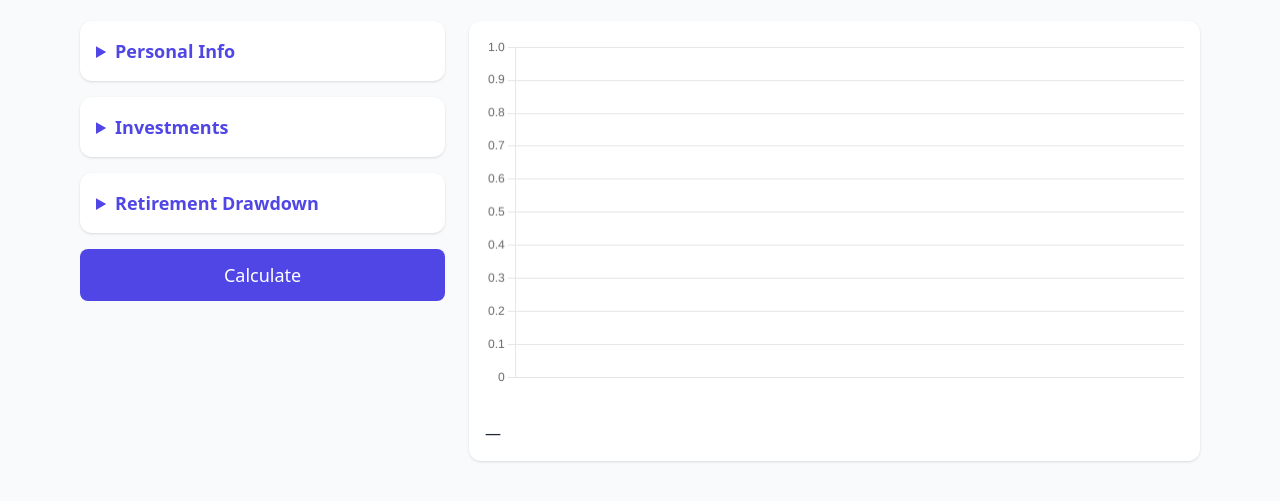
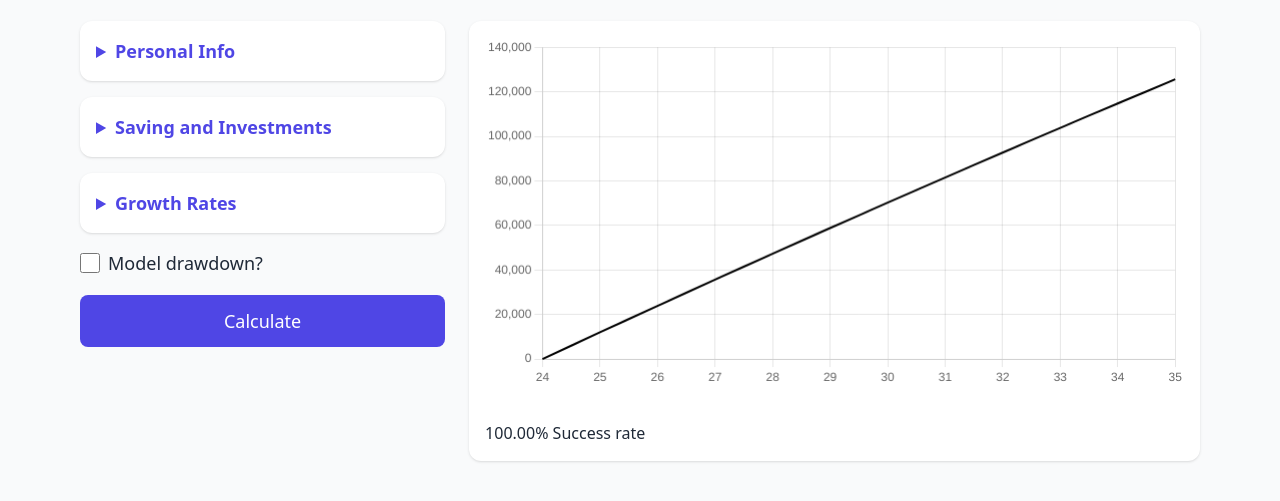
Before and after one commit to captaincaaaaveman/fire, a plain HTML site: page index.html in a window 1280 px wide. Shown: the part 79-580 px from the top of the page. Drawn offline with nearby package versions, Linux system fonts and the light colour scheme.

Commit message:
savings support and drawdown disable

```diff
--- a/index.html
+++ b/index.html
@@ -39,31 +39,62 @@
     </div>
   </details>
 
-  <!-- Investments Group -->
+  <!-- Saving and Investments Group -->
   <details class="bg-white rounded-xl shadow p-4 w-full">
-    <summary class="cursor-pointer font-semibold text-indigo-600 text-lg">Investments</summary>
+    <summary class="cursor-pointer font-semibold text-indigo-600 text-lg">Saving and Investments</summary>
     <div class="mt-2 space-y-4">
       <div>
-        <label class="block text-lg font-medium" for="amountInput">Amount</label>
-        <input type="number" id="amountInput" class="mt-1 w-full rounded-lg border-gray-300 shadow-sm p-3 text-lg focus:border-indigo-500 focus:ring focus:ring-indigo-200" />
+        <label class="block text-lg font-medium" for="investmentAmountInput">Current Investments</label>
+        <input type="number" id="investmentAmountInput" class="mt-1 w-full rounded-lg border-gray-300 shadow-sm p-3 text-lg focus:border-indigo-500 focus:ring focus:ring-indigo-200" />
       </div>
       <div>
-        <label class="block text-lg font-medium" for="percentageInput">Growth % (or leave blank for historical scenarios)</label>
-        <input type="number" id="percentageInput" class="mt-1 w-full rounded-lg border-gray-300 shadow-sm p-3 text-lg focus:border-indigo-500 focus:ring focus:ring-indigo-200" />
+        <label class="block text-lg font-medium" for="savingsAmountInput">Current Savings</label>
+        <input type="number" id="savingsAmountInput" class="mt-1 w-full rounded-lg border-gray-300 shadow-sm p-3 text-lg focus:border-indigo-500 focus:ring focus:ring-indigo-200" />
       </div>
       <div>
-        <label class="block text-lg font-medium" for="investmentInput">Annual Savings</label>
-        <input type="number" id="investmentInput" class="mt-1 w-full rounded-lg border-gray-300 shadow-sm p-3 text-lg focus:border-indigo-500 focus:ring focus:ring-indigo-200" />
+        <label class="block text-lg font-medium" for="annualInvestmentInput">Annual Investments</label>
+        <input type="number" id="annualInvestmentInput" class="mt-1 w-full rounded-lg border-gray-300 shadow-sm p-3 text-lg focus:border-indigo-500 focus:ring focus:ring-indigo-200" />
       </div>
       <div>
-        <label class="block text-lg font-medium" for="investmentYearsInput">Saving for how many years</label>
+        <label class="block text-lg font-medium" for="investmentYearsInput">Investing for how many years</label>
         <input type="number" id="investmentYearsInput" class="mt-1 w-full rounded-lg border-gray-300 shadow-sm p-3 text-lg focus:border-indigo-500 focus:ring focus:ring-indigo-200" />
+      </div>
+      <div>
+        <label class="block text-lg font-medium" for="annualSavingsInput">Annual Savingss</label>
+        <input type="number" id="annualSavingsInput" class="mt-1 w-full rounded-lg border-gray-300 shadow-sm p-3 text-lg focus:border-indigo-500 focus:ring focus:ring-indigo-200" />
+      </div>
+      <div>
+        <label class="block text-lg font-medium" for="savingsYearsInput">Saving for how many years</label>
+        <input type="number" id="savingsYearsInput" class="mt-1 w-full rounded-lg border-gray-300 shadow-sm p-3 text-lg focus:border-indigo-500 focus:ring focus:ring-indigo-200" />
       </div>
     </div>
   </details>
 
+  <!-- Assumed Growth Group -->
+  <details class="bg-white rounded-xl shadow p-4 w-full">
+    <summary class="cursor-pointer font-semibold text-indigo-600 text-lg">Growth Rates</summary>
+    <div class="mt-2 space-y-4">
+      <div>
+        <label class="block text-lg font-medium" for="investmentPercentageInput">Investment Growth % (or leave blank for historical scenarios)</label>
+        <input type="number" id="investmentPercentageInput" class="mt-1 w-full rounded-lg border-gray-300 shadow-sm p-3 text-lg focus:border-indigo-500 focus:ring focus:ring-indigo-200" />
+      </div>
+      <div>
+        <label class="block text-lg font-medium" for="savingsPercentageInput">Cash Savings Growth %</label>
+        <input type="number" id="savingsPercentageInput" class="mt-1 w-full rounded-lg border-gray-300 shadow-sm p-3 text-lg focus:border-indigo-500 focus:ring focus:ring-indigo-200" />
+      </div>
+    </div>
+  </details>
+
+<div>
+  <label class="inline-flex items-center space-x-2">
+    <input type="checkbox" id="modelDrawdownCheckbox"
+           class="h-5 w-5 text-indigo-600 border-gray-300 rounded focus:ring-indigo-500">
+    <span class="text-lg font-medium">Model drawdown?</span>
+  </label>
+</div>
+
   <!-- Retirement / Drawdown Group -->
-  <details class="bg-white rounded-xl shadow p-4 w-full">
+  <details id="drawdownGroup" class="bg-white rounded-xl shadow p-4 w-full">
     <summary class="cursor-pointer font-semibold text-indigo-600 text-lg">Retirement Drawdown</summary>
     <div class="mt-2 space-y-4">
       <div>
--- a/js/calculations.js
+++ b/js/calculations.js
@@ -106,48 +106,71 @@ const failureCases = []
  */
 export function getDatasets(model) {
 
-  const { age, retirementAge, amount, percentage, investment, investmentYears,
-    annualDrawdownUnder75,
-    annualDrawdown75orOver,
-    statePension } = model;
+  const {   age,
+  retirementAge,
+  investmentAmount,
+  savingsAmount,
+  investmentPercentage,
+  savingsPercentage,
+  investment,
+  investmentYears,
+  savings,
+  savingsYears,
+  annualDrawdownUnder75,
+  annualDrawdown75orOver,
+  statePensionInput,
+  modelDrawdown } = model;
 
   const results = [];
   const labels = [];
 
   let years = 95-age;
 
-  if (percentage>= 0) {
+  if (investmentPercentage>= 0) {
     years = historicGrowthRates.length-1
   }
 
   for (let historicYear = 0; historicYear < historicGrowthRates.length-years; historicYear++ ) {
 
-    let total = amount;
+    let totalInvestments = investmentAmount;
+    let totalSavings = savingsAmount;
     const series = [];
 
-    for (let i = age; i <= 95; i++) {
+    let toAge = retirementAge
+
+    if ( modelDrawdown ) {
+      toAge = 95
+    }
+
+    for (let i = age; i <= toAge; i++) {
 
       let year = i - age
 
       // Store in series
-      series[i - age] = total;
+      series[i - age] = totalInvestments+totalSavings;
 
-      if ( total < 0 )
+      if ( series[i - age] < 0 )
         break
 
       // Apply interest / growth
       let p = historicGrowthRates[historicYear+year]
 
-      if ( percentage >= 0 ) {
-        p = percentage;
+      if ( investmentPercentage >= 0 ) {
+        p = investmentPercentage;
       }
 
-      total = total * (1 + (p / 100));
+      totalInvestments = totalInvestments * (1 + (p / 100));
+      totalSavings = totalSavings * (1 + (savingsPercentage / 100));
 
       // Add investment
       if ( year < investmentYears ) {
-        total = total + investment
+        totalInvestments = totalInvestments + investment
       }
+      // Add savings
+      if ( year < savingsYears ) {
+        totalSavings = totalSavings + savings
+      }
+
 
       let drawdown = 0;
 
@@ -163,7 +186,7 @@ export function getDatasets(model) {
         drawdown = drawdown - model.statePension
       }
 
-      total = total - drawdown
+      totalInvestments = totalInvestments - drawdown
 
       // Set the label to the right age
       labels[i - age] = i;
--- a/js/main.js
+++ b/js/main.js
@@ -14,10 +14,19 @@ const tabsList = document.getElementById("tabs");
 // DOM Elements
 const ageInput = document.getElementById("ageInput");
 const retirementAgeInput = document.getElementById("retirementAgeInput");
-const percentageInput = document.getElementById("percentageInput");
-const amountInput = document.getElementById("amountInput");
-const investmentInput = document.getElementById("investmentInput");
+
+const investmentAmountInput = document.getElementById("investmentAmountInput");
+const investmentPercentageInput = document.getElementById("investmentPercentageInput");
+const savingsAmountInput = document.getElementById("savingsAmountInput");
+const savingsPercentageInput = document.getElementById("savingsPercentageInput");
+
+const annualInvestmentInput = document.getElementById("annualInvestmentInput");
 const investmentYearsInput = document.getElementById("investmentYearsInput");
+const annualSavingsInput = document.getElementById("annualSavingsInput");
+const savingsYearsInput = document.getElementById("savingsYearsInput");
+
+const modelDrawdownCheckbox = document.getElementById("modelDrawdownCheckbox")
+
 const annualDrawdownUnder75Input = document.getElementById("annualDrawdownUnder75Input");
 const annualDrawdown75orOverInput = document.getElementById("annualDrawdown75orOverInput");
 const statePensionInput = document.getElementById("statePensionInput");
@@ -27,32 +36,40 @@ function initFromStorage() {
   const stored = loadModel();
   if (stored) {
     Object.assign(model, stored);
-
-    ageInput.value = model.age || "51";
-    retirementAgeInput.value = model.retirementAge || "58";
-    amountInput.value = model.amount || "657000";
-    percentageInput.value = model.percentage || "4";
-    investmentInput.value = model.investment || "4000";
-    investmentYearsInput.value = model.investmentYears || "1";
+  }
+    ageInput.value = model.age || "24";
+    retirementAgeInput.value = model.retirementAge || "35";
+    investmentAmountInput.value = model.investmentAmount || "0";
+    investmentPercentageInput.value = model.investmentPercentage || "4";
+    savingsAmountInput.value = model.savingsAmount || "20000";
+    savingsPercentageInput.value = model.savingsPercentage || "-1";
+    annualInvestmentInput.value = model.investment || "0";
+    investmentYearsInput.value = model.investmentYears || "11";
+    annualSavingsInput.value = model.savings || "12000";
+    savingsYearsInput.value = model.savingsYears || "11";
     annualDrawdownUnder75Input.value =  model.annualDrawdownUnder75 || "40000";
     annualDrawdown75orOverInput.value =  model.annualDrawdown75orOver || "30000";
     statePensionInput.value = model.statePension || 23946;
-  }
+    modelDrawdownCheckbox.checked= model.modelDrawdown || false;
 }
 
 
 // Sync model whenever inputs change
 function updateModel() {
-  model.age = parseInt(ageInput.value, 10) || 0;
+  model.age = parseInt(ageInput.value, 10) || 51;
   model.retirementAge = parseInt(retirementAgeInput.value, 10) || 0;
-  model.amount = parseFloat(amountInput.value) || 0;
-  const val = parseFloat(percentageInput.value);
-  model.percentage = isNaN(val) ? undefined : val;
-  model.investment = parseFloat(investmentInput.value) || 0;
+  model.investmentAmount = parseFloat(investmentAmountInput.value) || 0;
+  const val = parseFloat(investmentPercentageInput.value);
+  model.investmentPercentage = isNaN(val) ? undefined : val;
+  model.savingsPercentage = parseFloat(savingsPercentageInput.value) || 0;
+  model.investment = parseFloat(annualInvestmentInput.value) || 0;
   model.investmentYears = parseFloat(investmentYearsInput.value) || 0;
+  model.savings = parseFloat(annualSavingsInput.value) || 0;
+  model.savingsYears = parseFloat(savingsYearsInput.value) || 0;
   model.annualDrawdownUnder75 = parseFloat(annualDrawdownUnder75Input.value) || 0;
   model.annualDrawdown75orOver = parseFloat(annualDrawdown75orOverInput.value) || 0;
   model.statePension = parseFloat(statePensionInput.value) || 0;
+  model.modelDrawdown = modelDrawdownCheckbox.checked;
 
   saveModel(model); // persist after every update
 
@@ -118,10 +135,12 @@ function updatePercentageHeading() {
 }
 
 
-const debouncedRecalc = debounce(recalcAndUpdate, 1000);
+const debouncedRecalc = debounce(recalcAndUpdate, 250);
 
 // Attach event listeners for auto-update
-[ageInput, retirementAgeInput, amountInput, percentageInput,investmentInput, investmentYearsInput,annualDrawdown75orOverInput,annualDrawdownUnder75Input,statePensionInput].forEach(input => {
+[ageInput, retirementAgeInput, investmentAmountInput, investmentPercentageInput,annualInvestmentInput, investmentYearsInput,annualDrawdown75orOverInput,annualDrawdownUnder75Input,statePensionInput,
+savingsAmountInput, savingsPercentageInput, modelDrawdownCheckbox, annualSavingsInput, savingsYearsInput
+].forEach(input => {
   input.addEventListener("input", debouncedRecalc);
 });
 
@@ -132,3 +151,20 @@ calculateBtn.addEventListener("click", () => {
 
 initFromStorage();
 recalcAndUpdate();
+
+const drawdownGroup = document.getElementById("drawdownGroup");
+
+// Function to show/hide the drawdown section
+function toggleDrawdownGroup() {
+  if (modelDrawdownCheckbox.checked) {
+    drawdownGroup.classList.remove("hidden");
+  } else {
+    drawdownGroup.classList.add("hidden");
+  }
+}
+
+// Run once on page load
+toggleDrawdownGroup();
+
+// Re-run every time the checkbox changes
+modelDrawdownCheckbox.addEventListener("change", toggleDrawdownGroup);
--- a/js/model.js
+++ b/js/model.js
@@ -2,11 +2,16 @@
 export const model = {
   age: 0,
   retirementAge: 0,
-  amount: 0,
-  percentage: 0,
+  investmentAmount: 0,
+  savingsAmount: 0,
+  investmentPercentage: 0,
+  savingsPercentage: 0,
   investment: 0,
   investmentYears: 0,
+  savings: 0,
+  savingsYears: 0,
   annualDrawdownUnder75: 0,
   annualDrawdown75orOver: 0,
-  statePensionInput: 0
+  statePensionInput: 0,
+  modelDrawdown: false
 };
```
